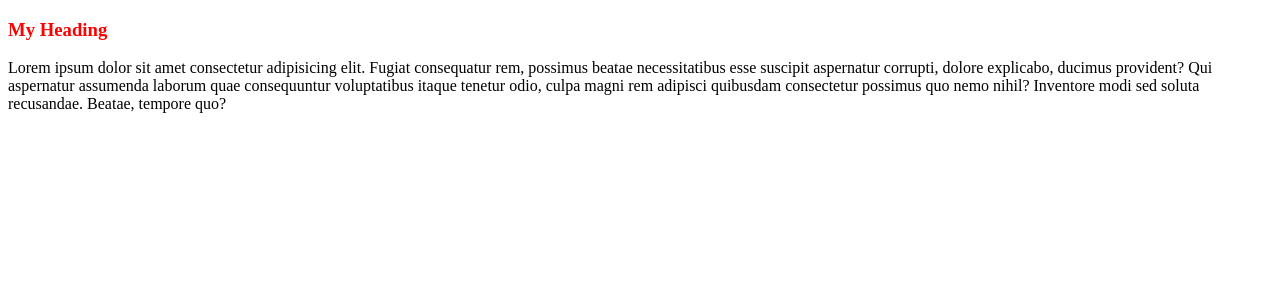
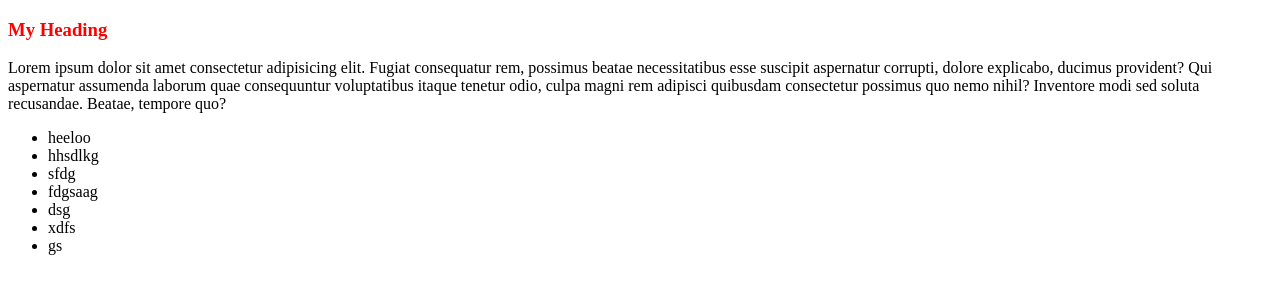
Before and after one commit to asrafsujan247/my-simple-website, a plain HTML site: page index.html in a window 1280 px wide. Drawn offline with Linux system fonts and the light colour scheme.

Commit message:
added extraa things

```diff
--- a/index.html
+++ b/index.html
@@ -16,5 +16,14 @@
       rem adipisci quibusdam consectetur possimus quo nemo nihil? Inventore modi
       sed soluta recusandae. Beatae, tempore quo?
     </p>
+    <ul>
+      <li>heeloo</li>
+      <li>hhsdlkg</li>
+      <li>sfdg</li>
+      <li>fdgsaag</li>
+      <li>dsg</li>
+      <li>xdfs</li>
+      <li>gs</li>
+    </ul>
   </body>
 </html>
```
